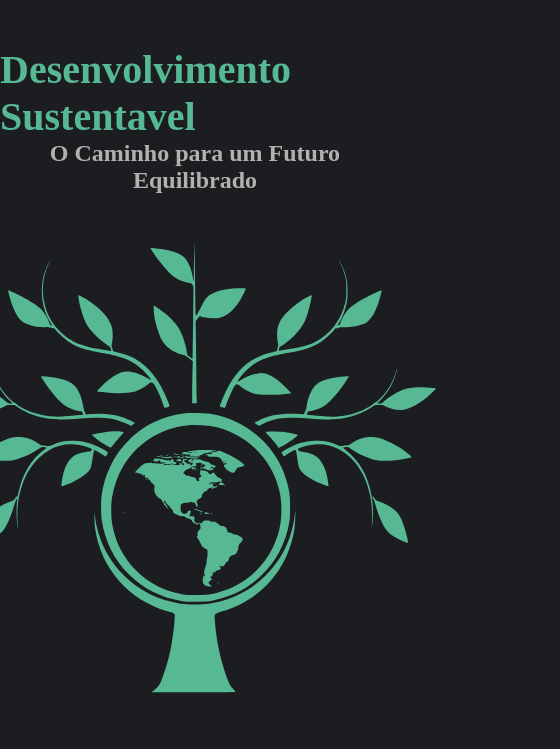
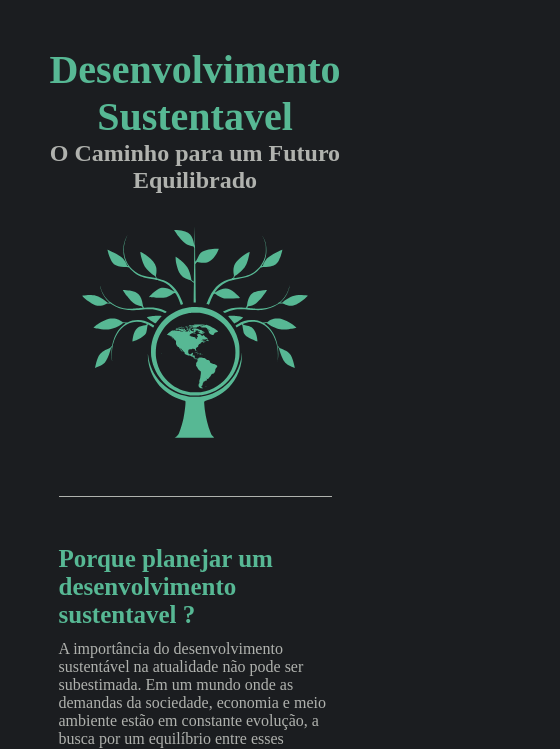
Before and after one commit to r4b1zk0/APS-Desenvolvimento-Sustentavel, a plain HTML site: page index.html in a window 390 px wide. Shown: the part 42-791 px from the top of the page, 560 px wide, since content can reach past the window. Drawn offline with Linux system fonts and the light colour scheme.

Commit message:
Add files via upload

```diff
--- a/style.css
+++ b/style.css
@@ -190,11 +190,20 @@ body{
         font-size: clamp(1em, 1.5em, 2em);
         text-align: center;
 }
+    .conteudo-principal-titulo{
+        text-align: center;
+    }
+    .conteudo-principal-imagem{
+        width: 60%;
+    }
     .conteudo-terciario{
         display: flex;
         flex-direction: column;
         align-content: center;
         align-items: center;
+    }
+    .video{
+        width: 80%;
     }
 }
 
```
